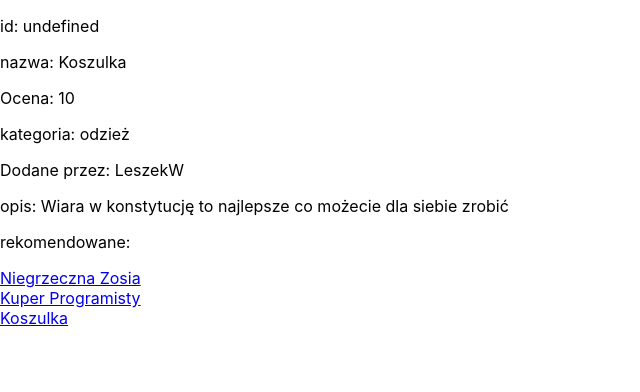
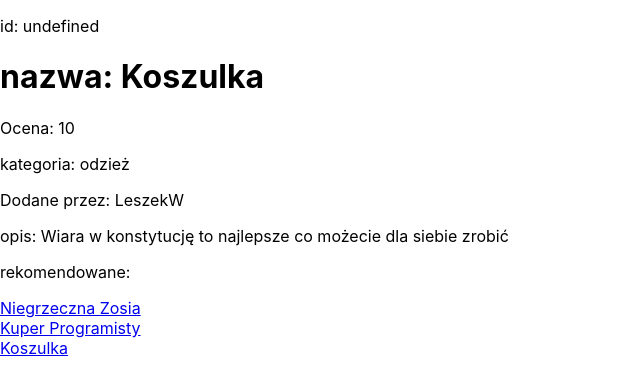
Before and after one commit to Pawci0/IO, a React (Create React App) app in the folder frontend/frontend-website/: page /product in a window 1280 px wide. Shown: the top 392 px of the page, without its empty margins (0-640 px from the left). Built offline with nearby package versions, Linux system fonts and the light colour scheme.

Commit message:
Update ProductViewContainer.js

```diff
--- a/frontend/frontend-website/src/components/front1/containers/ProductViewContainer.js
+++ b/frontend/frontend-website/src/components/front1/containers/ProductViewContainer.js
@@ -20,7 +20,7 @@ class ProductViewContainer extends Component {
         <p>{`id: ${id}`}</p>
         {this.props.product &&
         <div>
-          <p>{`nazwa: ${this.props.product.Name}`}</p>
+          <h1>{`nazwa: ${this.props.product.Name}`}</h1>
           <p>{`Ocena: ${this.props.product.Score}`}</p>
           <p>{`kategoria: ${this.props.product.Category_Name}`}</p>
           <p>{`Dodane przez: ${this.props.product.User_Username}`}</p>
```
